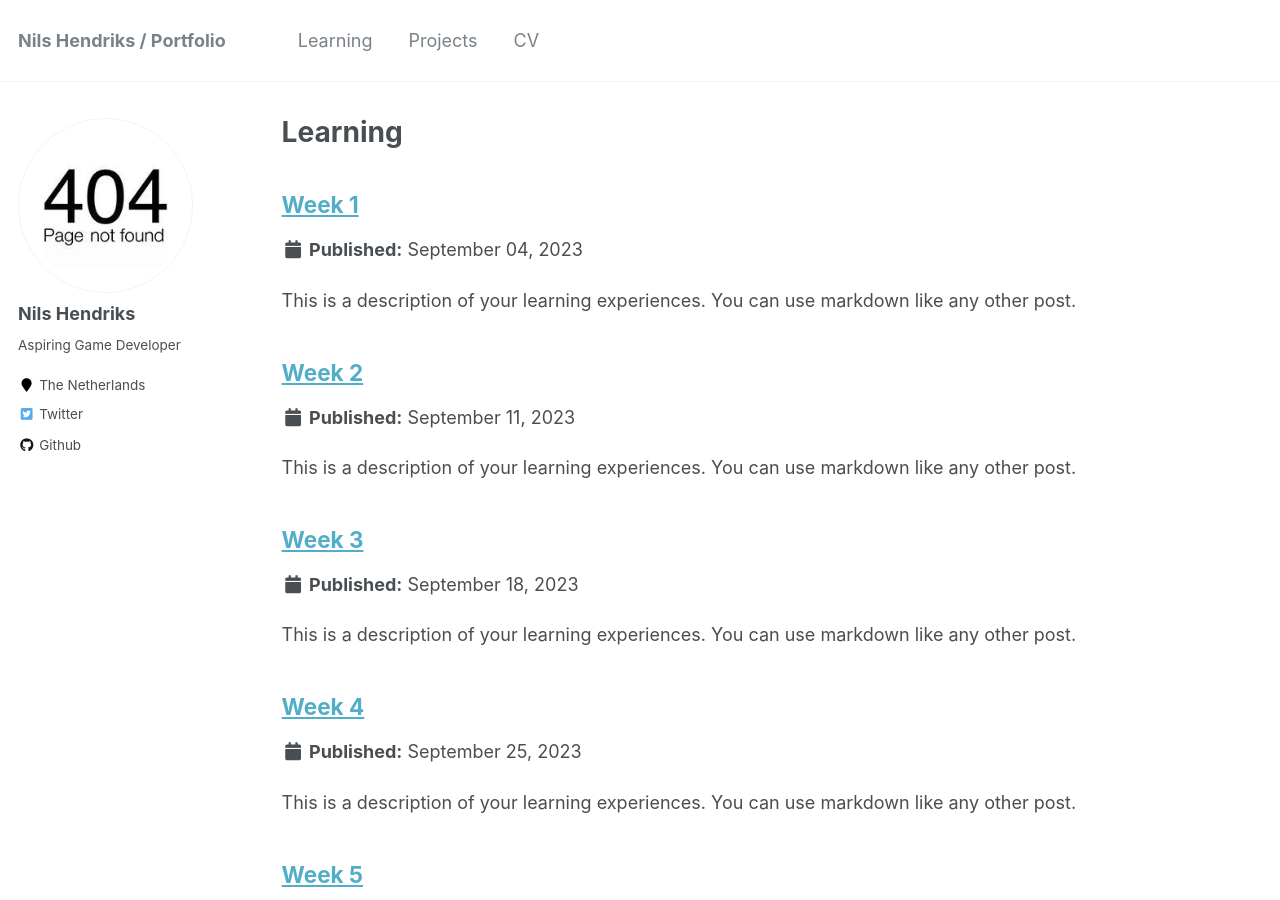
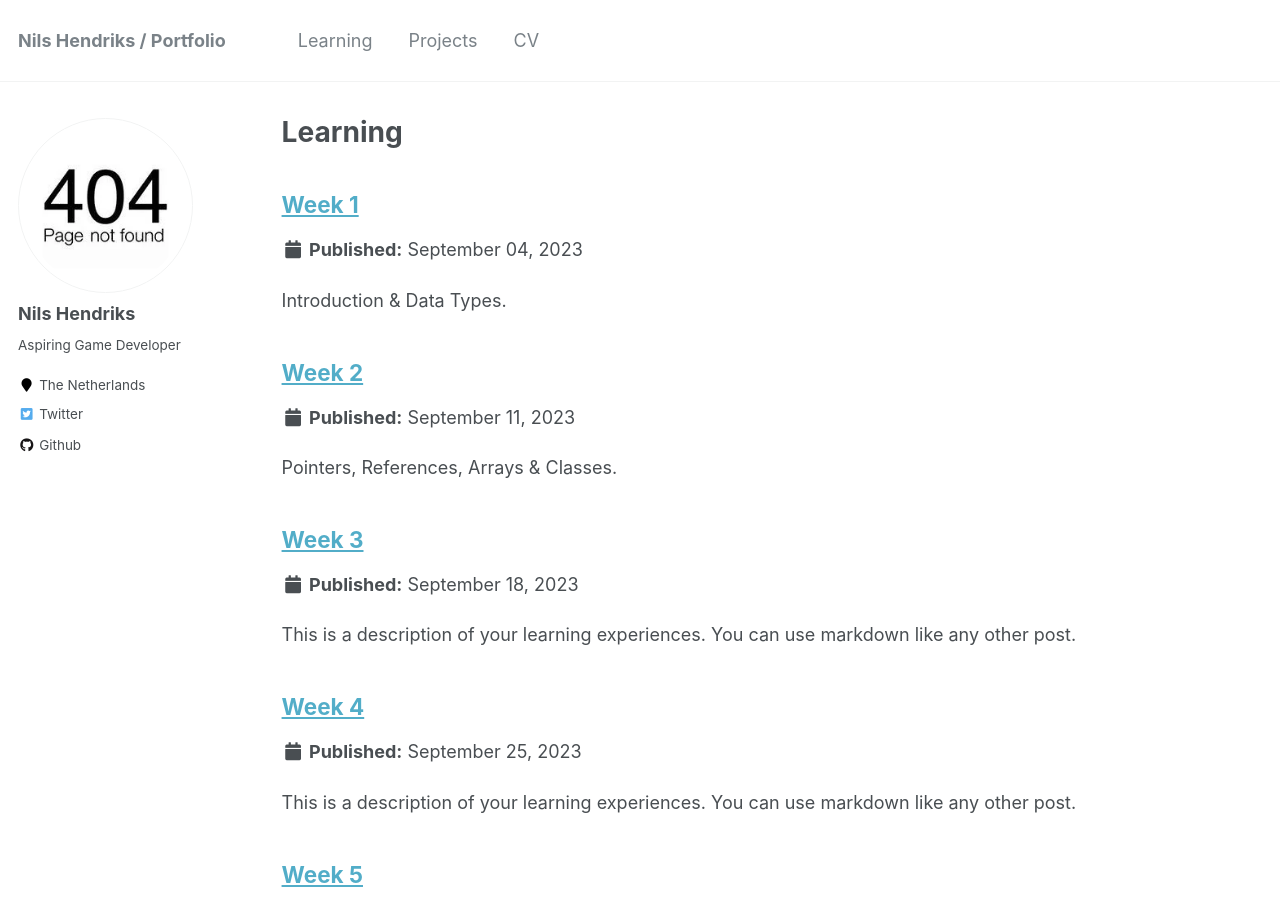
Before and after one commit to Nissey05/CPPForGamesLearningLog, a Jekyll site: the page built from _pages/learning.html, in a window 1280 px wide and 900 px high. Built offline with Jekyll 4.4.1, drawn with Linux system fonts in a browser that asks for light colours.

Commit message:
learning log fix

```diff
--- a/_learning/week-1.md
+++ b/_learning/week-1.md
@@ -8,7 +8,7 @@ date: 2023-09-04
 location: "Breda, The Netherlands"
 ---
 
-This is a description of your learning experiences. You can use markdown like any other post.
+Introduction & Data Types.
 
 ## Plan
 
--- a/_learning/week-2.md
+++ b/_learning/week-2.md
@@ -8,7 +8,7 @@ date: 2023-09-11
 location: "Breda, The Netherlands"
 ---
 
-This is a description of your learning experiences. You can use markdown like any other post.
+Pointers, References, Arrays & Classes.
 
 ## Plan
 
```
